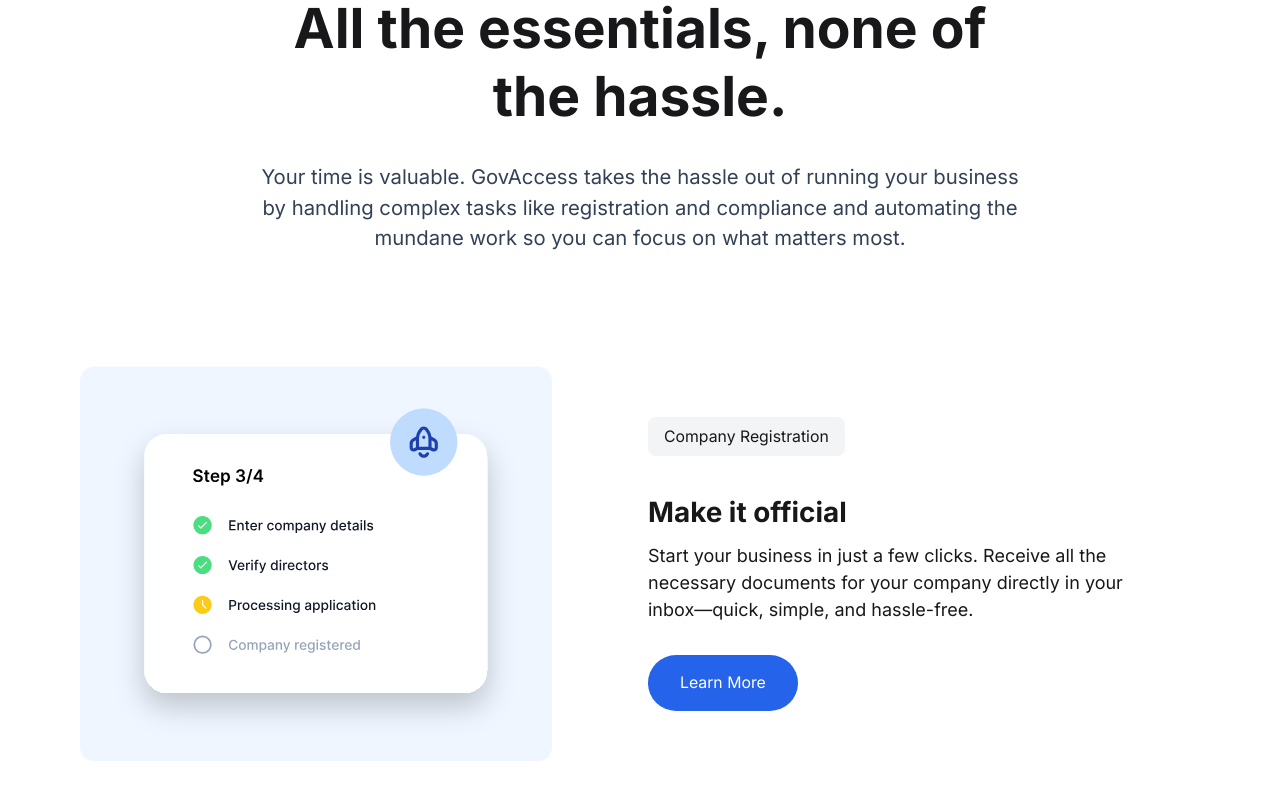
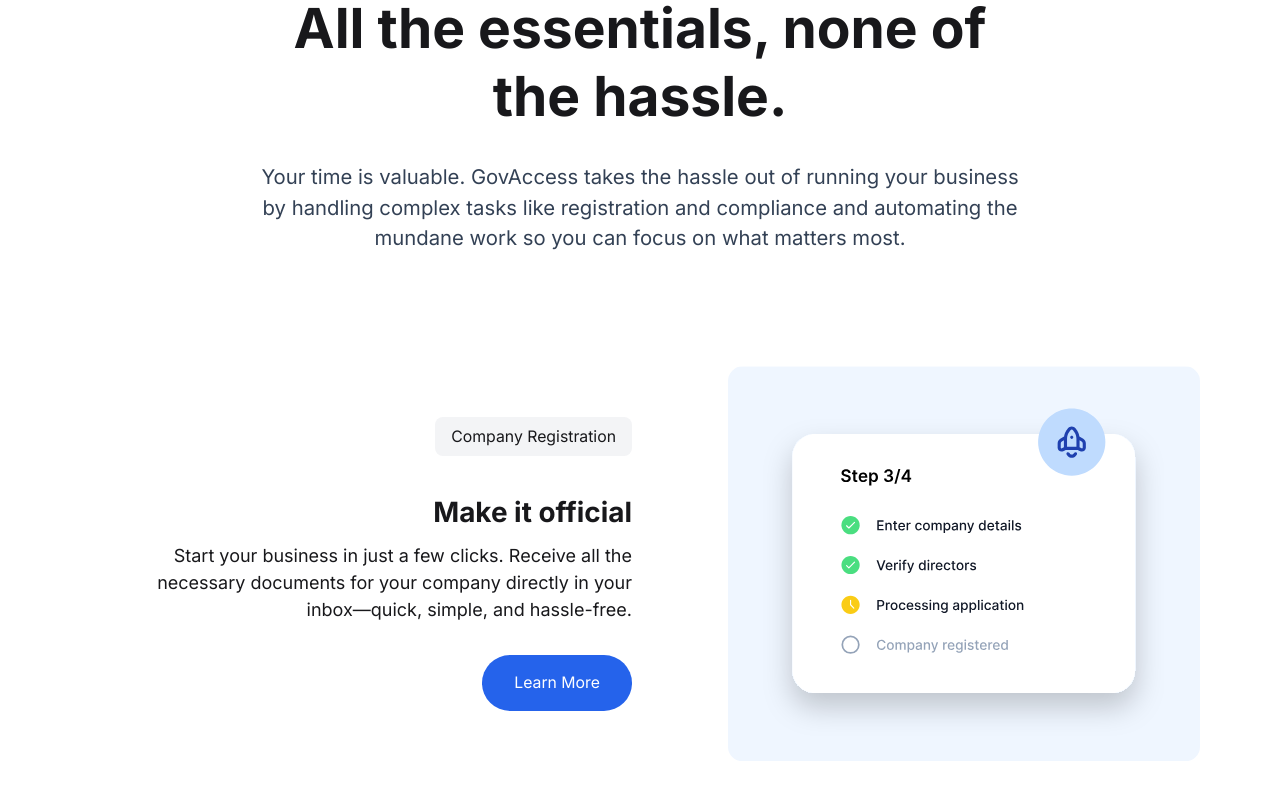
Before and after one commit to redMulla/gov-access-nextjs, a Next.js app: page / in a window 1280 px wide. Shown: the part 1602-2402 px from the top of the page. Built offline with nearby package versions, Linux system fonts and the light colour scheme.

Commit message:
grid card reverse creation

```diff
--- a/app/page.tsx
+++ b/app/page.tsx
@@ -49,7 +49,13 @@
         </div>
 
         <div>
-          <GridCard />
+          <GridCard
+            imageSrc="/images/registration.svg"
+            tagText="Company Registration"
+            title="Make it official"
+            description="Start your business in just a few clicks. Receive all the necessary documents for your company directly in your inbox—quick, simple, and hassle-free."
+            reverse={true} // Set to false or omit for default layout
+          />
         </div>
       </section>
     </main>
--- a/components/GridCard.tsx
+++ b/components/GridCard.tsx
@@ -1,27 +1,47 @@
 import React from "react";
 
-const GridCard = () => {
+interface GridCardProps {
+  imageSrc: string;
+  tagText: string;
+  title: string;
+  description: string;
+  reverse?: boolean;
+}
+
+const GridCard = ({
+  imageSrc,
+  tagText,
+  title,
+  description,
+  reverse = false,
+}: GridCardProps) => {
   return (
-    <div className="grid grid-cols-2 gap-4">
+    <div
+      className={`grid grid-cols-2 gap-4 ${
+        reverse ? "[&>*:first-child]:order-2 [&>*:last-child]:order-1" : ""
+      }`}
+    >
       <div className="md:p-20 p-10 col-span-2 md:col-span-1">
-        <img src="/images/registration.svg" className="w-full h-auto" alt="" />
+        <img src={imageSrc} className="w-full h-auto" alt="" />
       </div>
       <div className="col-span-1 flex align-center">
-        <div className="flex flex-col gap-5 my-auto">
+        <div
+          className={`flex flex-col gap-5 my-auto ${
+            reverse ? "text-end ml-auto" : ""
+          }`}
+        >
           <span
-            className="rounded-lg bg-gray-100 py-2 px-4 text-[15.8px]"
+            className={`rounded-lg bg-gray-100 py-2 px-4 text-[15.8px] ${
+              reverse ? "text-end ml-auto" : ""
+            }`}
             style={{ width: "max-content" }}
           >
-            Company Registration
+            {tagText}
           </span>
 
           <div className="max-w-[486px] mt-4">
-            <p className="text-[27.86px] font-bold">Make it official</p>
-            <p className="text-[18px] mt-2">
-              Start your business in just a few clicks. Receive all the
-              necessary documents for your company directly in your inbox—quick,
-              simple, and hassle-free.
-            </p>
+            <p className="text-[27.86px] font-bold">{title}</p>
+            <p className="text-[18px] mt-2">{description}</p>
 
             <button className="py-4 px-8 bg-blue-600 rounded-full text-white text-[15.8px] mt-8">
               Learn More
```
